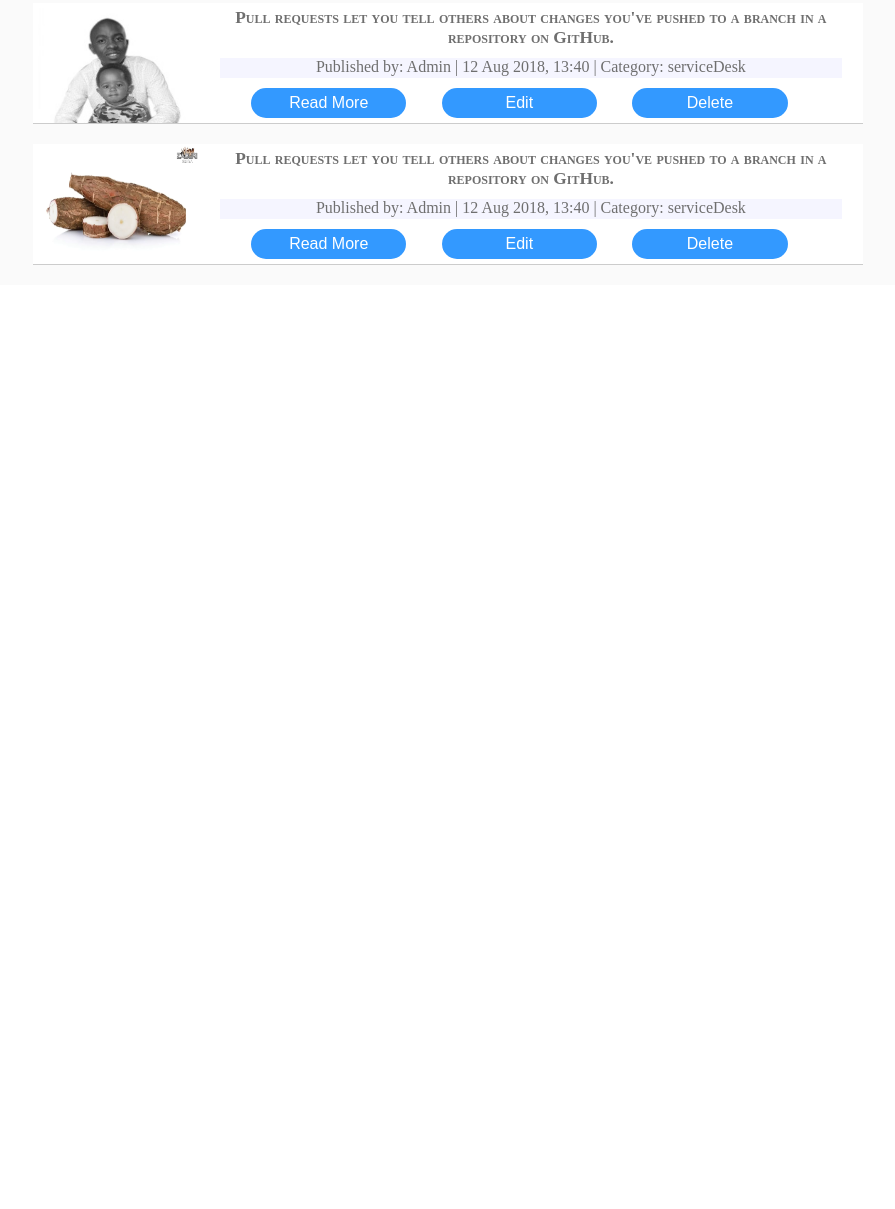
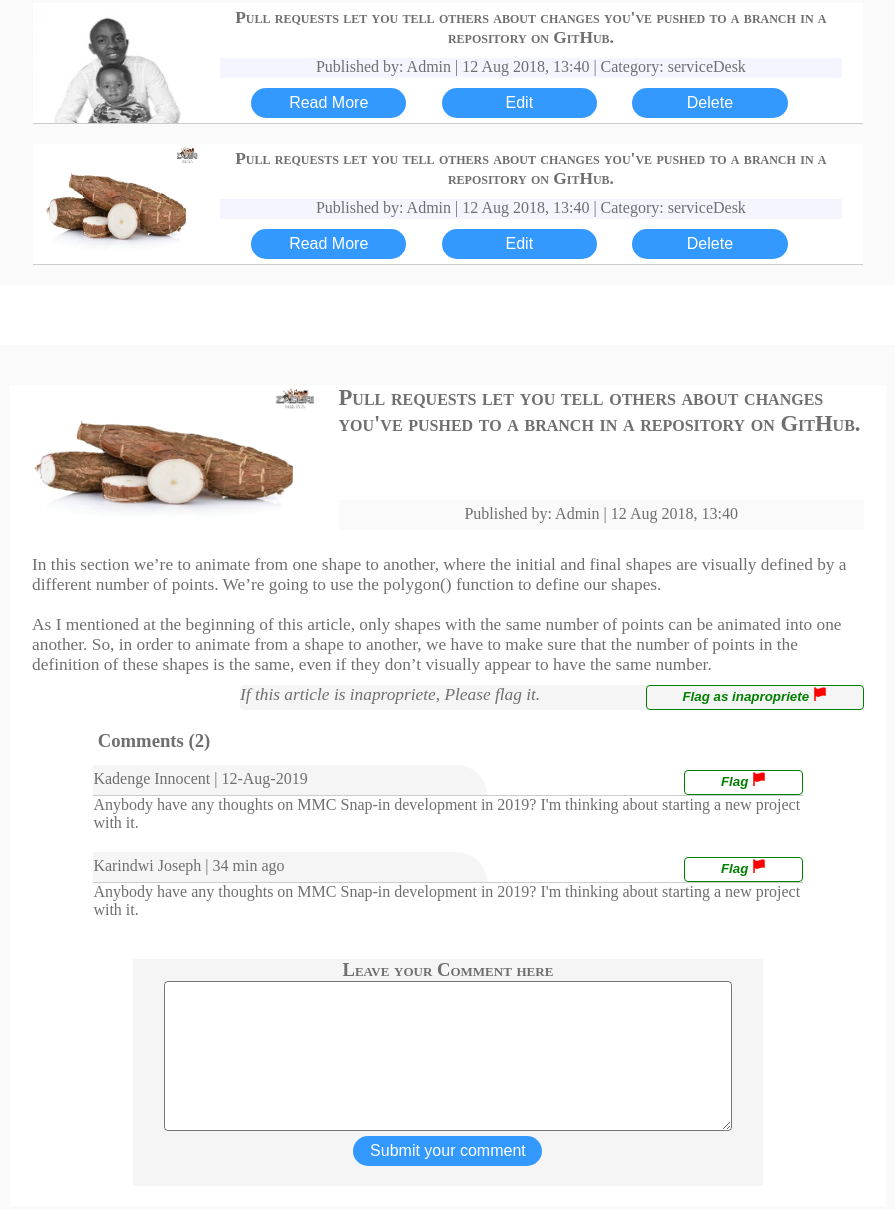
Before and after one commit to tuyisengepaul/Teamwork123, a plain HTML site: page Html/employee.html in a window 1280 px wide. Shown: the part 1390-2599 px from the top of the page, without its empty margins (320-1215 px from the left). Before the commit the page ends 1705 px from the top, so only its background shows below. Drawn offline with Linux system fonts and the light colour scheme; a script that the page names is missing.

Commit message:
Feature: Usser will be able to preview his article [Finish #168572988]

```diff
--- a/Html/employee.html
+++ b/Html/employee.html
@@ -178,7 +178,46 @@
 
 </div>
 
+<!-- Read an article Sub Division within Main Division -->
+<div class="read-article">
 
+	<div class="read-full-article">
+		<div class="read-featured-photo"><img src="../Assets/imyumbati.png"></div>
+		<div class="read-title"> Pull requests let you tell others about changes you've pushed to a branch in a repository on GitHub.</div>
+		<div class="read-action"> Published by: Admin | 12 Aug 2018, 13:40</div>
+		<div class="read-article-details">
+In this section we’re to animate from one shape to another, where the initial and final shapes are visually defined by a different number of points. We’re going to use the polygon() function to define our shapes.<br/><br/>
+
+As I mentioned at the beginning of this article, only shapes with the same number of points can be animated into one another. So, in order to animate from a shape to another, we have to make sure that the number of points in the definition of these shapes is the same, even if they don’t visually appear to have the same number.
+
+<div class="flag">If this article is inapropriete, Please flag it.
+	<button class="flag-btn">Flag as inapropriete <img src="../Assets/Red-flag.png" height="100%"> </button></div>
+		</div>
+
+ <!-- List of Comments -->
+        <div class="comments-lbl"> Comments (2) </div>
+        <div class="comments">
+        <div class="comments-header"> Kadenge Innocent | 12-Aug-2019</div>
+        <div class="flag-comment"><button class="flag-btn">Flag  <img src="../Assets/Red-flag.png" height="100%"> </button>
+        </div>
+        <div class="comments-contents"> Anybody have any thoughts on MMC Snap-in development in 2019?  I'm thinking about starting a new project with it.</div>
+        </div>
+
+        <div class="comments">
+        <div class="comments-header"> Karindwi Joseph | 34 min ago</div>
+        <div class="flag-comment"><button class="flag-btn">Flag  <img src="../Assets/Red-flag.png" height="100%"> </button>
+        </div>
+        <div class="comments-contents"> Anybody have any thoughts on MMC Snap-in development in 2019?  I'm thinking about starting a new project with it.
+        </div>
+
+
+		<div class="read-comment"> <center>Leave your Comment here</center>
+        <textarea class="comment-article" cols="12"></textarea>
+        <button class="submit-comment"> Submit your comment</button>
+		</div>
+	</div>
+</div>
+</div>
 </div>
 
 </div>
```
